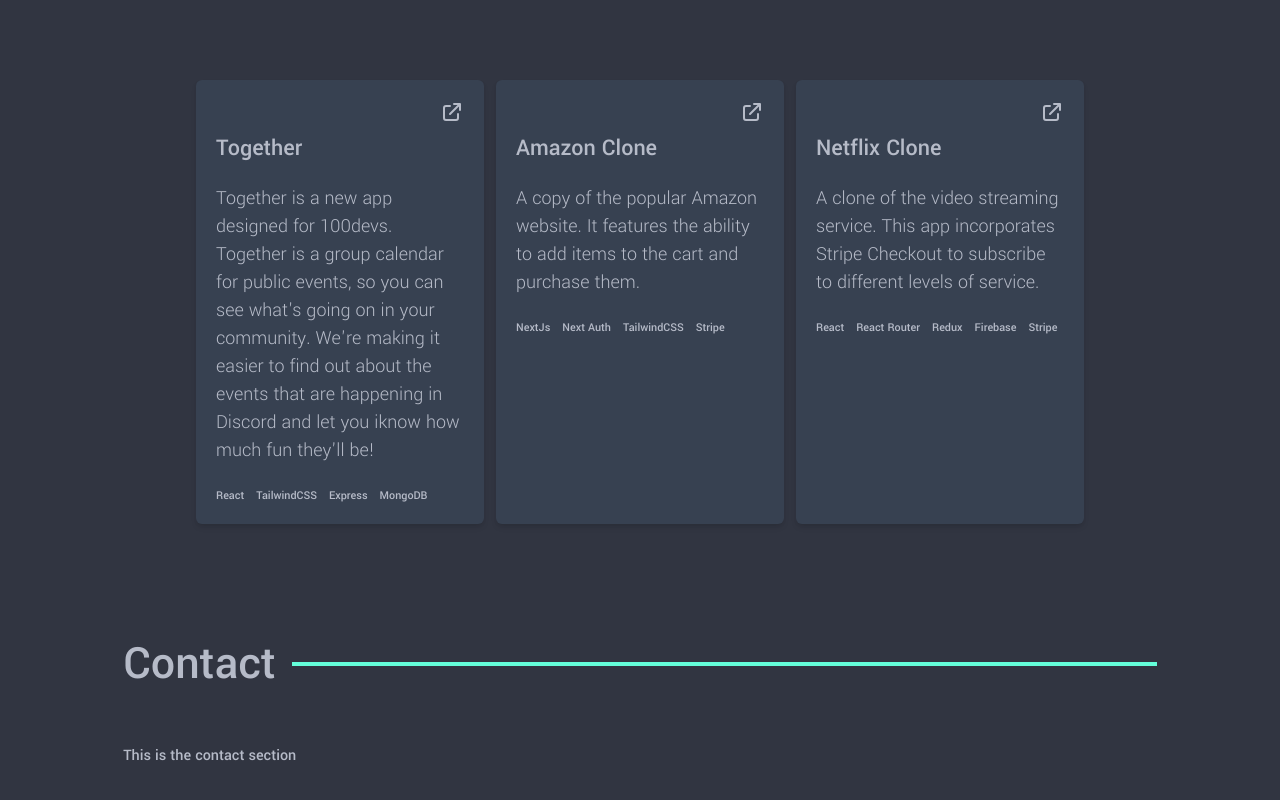
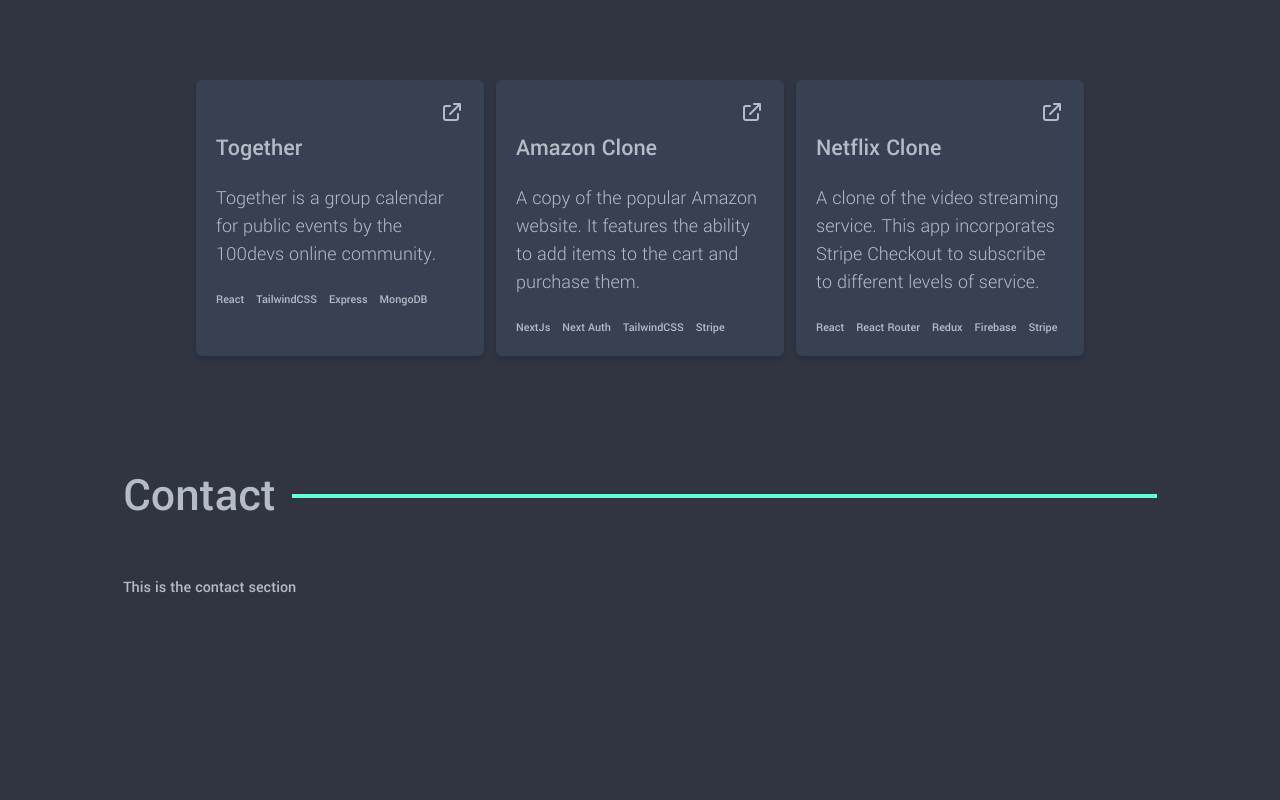
Before and after one commit to luciousmc/portfolio_v2, a Next.js app: page / in a window 1280 px wide. Shown: the part 3312-4112 px from the top of the page. Built offline with nearby package versions, Linux system fonts and the light colour scheme; some icons are missing.

Commit message:
refactor: shorten description for Together app

```diff
--- a/data/projects.js
+++ b/data/projects.js
@@ -33,7 +33,7 @@
   {
     name: 'Together',
     description:
-      "Together is a new app designed for 100devs. Together is a group calendar for public events, so you can see what's going on in your community. We're making it easier to find out about the events that are happening in Discord and let you iknow how much fun they'll be!",
+      "Together is a group calendar for public events by the 100devs online community.",
     tech: ['React', 'TailwindCSS', 'Express', 'MongoDB'],
     live_link: 'https://together.cyclic.app',
     repo_link: 'https://github.com/Caleb-Cohen/Together',
```
